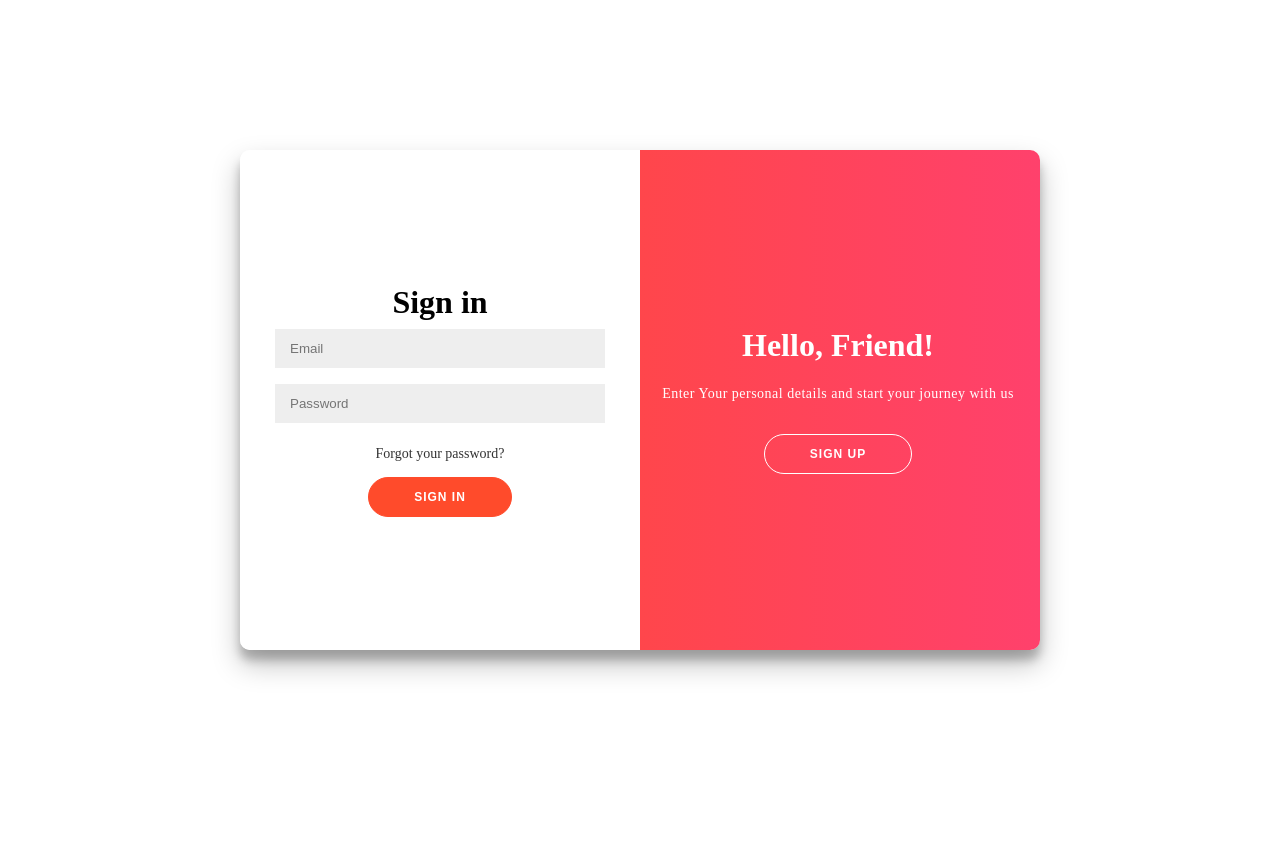
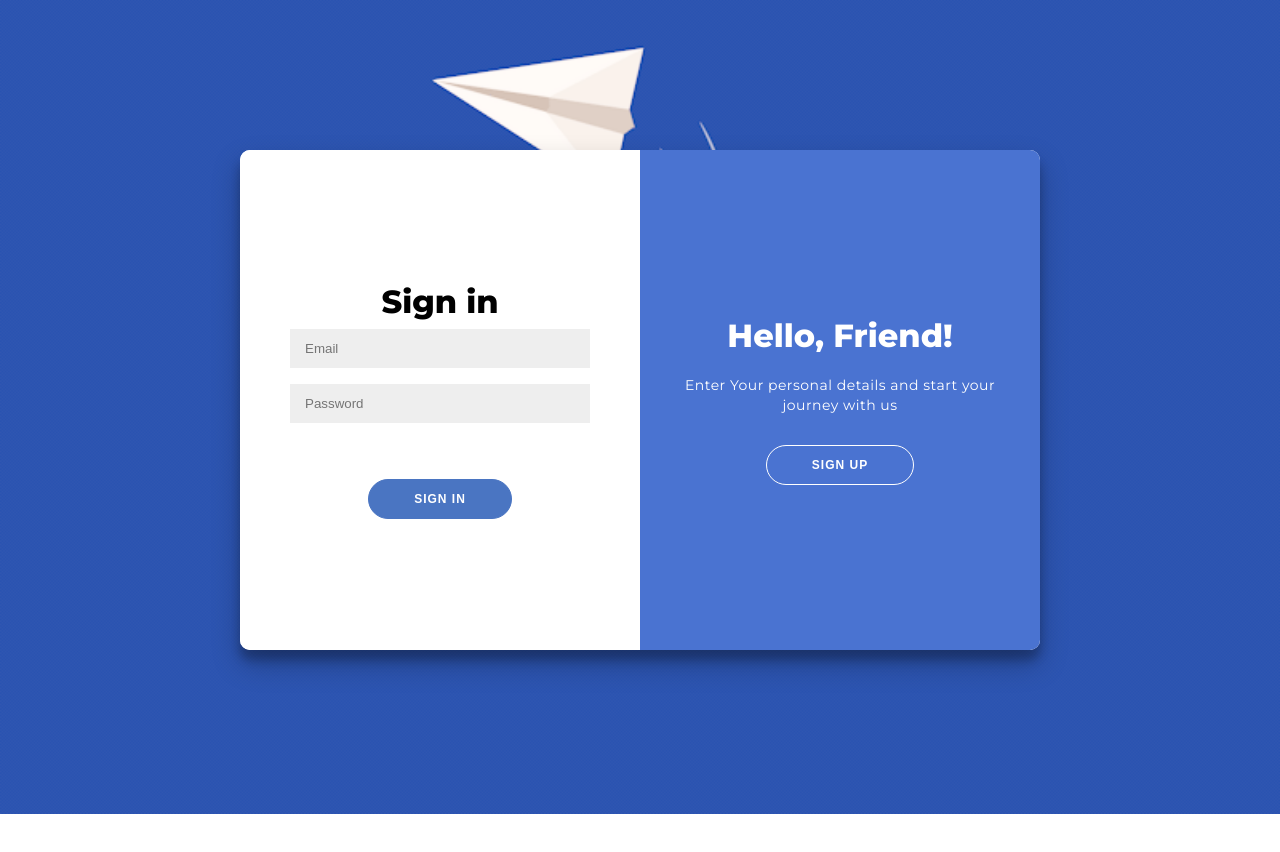
Before and after one commit to Pranay623/POWERPULSE, a React (Vite) app: page /sign in a window 1280 px wide. Shown: the top 852 px of the page. Before the commit the page ends 800 px from the top, so only its background shows below. Built offline with nearby package versions, Linux system fonts and the light colour scheme.

Commit message:
13/11/2024

```diff
--- a/src/components/Starter/Starter.css
+++ b/src/components/Starter/Starter.css
@@ -78,3 +78,80 @@
       transform: translateY(0);
     }
   }
+
+.button{
+    margin: 0;
+    padding: 0;
+    box-sizing: border-box;
+    font-family: 'Righteous',cursive;
+}
+
+a{
+    width: 200px;
+    padding: 20px 30px;
+    left: 43%;
+    margin-top: 12rem;
+    /* border: 1px solid olive; */
+    z-index: 1;
+    position: relative;
+    display: block;
+    text-decoration: none;
+    overflow: hidden;
+    border-radius: 28px;
+    box-shadow: -2px 2px 1px rgb(118,118,118);
+}
+
+a:hover .wave{
+    top: -100px;
+}
+
+a span{
+    position: relative;
+    z-index: 2;
+    color: white;
+    font-size: 15px;
+    letter-spacing: 8px;
+}
+
+a .wave{
+    width: 208px;
+    height: 280px;
+    background-color: #45d7ff;
+    box-shadow: inset 0 0 50px #12ccff;
+    position: absolute;
+    left: 0;
+    top: -80px;
+    transition: 0.4s;
+}
+
+a .wave::before, a .wave::after{
+    width: 200%;
+    height: 180%;
+    content: '';
+    position: absolute;
+    top: 5px;
+    left: 50%;
+    transform: translate(-50%,-75%);
+}
+
+a .wave::before{
+    border-radius: 45%;
+    background-color: rgba(20, 20, 20, 1);
+    animation: wave 5s linear infinite;
+}
+
+a .wave::after{
+    border-radius: 40%;
+    background-color: rgba(20, 20, 20, 0.5);
+    animation: wave 10s linear infinite;
+}
+
+@keyframes wave {
+    0% {
+        transform: translate(-50%,-75%) rotate(0deg);
+    }
+    100% {
+        transform: translate(-50%,-75%) rotate(360deg)
+    }
+
+}
--- a/src/components/Starter/Starter.jsx
+++ b/src/components/Starter/Starter.jsx
@@ -30,6 +30,13 @@ const Starter = () => {
           <img src={outf} className='bg-forest'></img>
 
         </div>
+        <div className='button'>
+          <a href='/sign'>
+            <span>LET'S GO</span>
+            <div className='wave'></div>
+          </a>
+        </div>
+
     </div>
   )
 }
--- a/src/components/signupin/component.jsx
+++ b/src/components/signupin/component.jsx
@@ -1,7 +1,7 @@
 import styled from 'styled-components';
 
 export const Container = styled.div`
-background-color: #fff;
+  background-color: #fff;
   border-radius: 10px;
   box-shadow: 0 14px 28px rgba(0, 0, 0, 0.25), 0 10px 10px rgba(0, 0, 0, 0.22);
   position: absolute;
@@ -34,7 +34,7 @@ export const SignUpContainer = styled.div`
 
 export const SignInContainer = styled.div`
 position: absolute;
-top: 0;
+top: rem;
 height: 100%;
 transition: all 0.6s ease-in-out;
 left: 0;
@@ -70,8 +70,8 @@ width: 100%;
 
 export const Button = styled.button`
    border-radius: 20px;
-   border: 1px solid #ff4b2b;
-   background-color: #ff4b2b;
+   border: 1px solid #4a75c2;
+   background-color: #4a75c2;
    color: #ffffff;
    font-size: 12px;
    font-weight: bold;
@@ -92,10 +92,11 @@ border-color: #ffffff;
 `;
 
 export const Anchor = styled.a`
-color: #333;
-font-size: 14px;
-text-decoration: none;
-margin: 15px 0;
+  color: #333;
+  font-size: 14px;
+  text-decoration: none;
+  margin-top: 1rem;
+  display: inline;
 `;
 export const OverlayContainer = styled.div`
 position: absolute;
@@ -111,9 +112,7 @@ ${props =>
 `;
 
 export const Overlay = styled.div`
-background: #ff416c;
-background: -webkit-linear-gradient(to right, #ff4b2b, #ff416c);
-background: linear-gradient(to right, #ff4b2b, #ff416c);
+background: #4a73d1;
 background-repeat: no-repeat;
 background-size: cover;
 background-position: 0 0;
@@ -143,13 +142,13 @@ export const OverlayPanel = styled.div`
 `;
 
 export const LeftOverlayPanel = styled(OverlayPanel)`
-  left: -38px;
+
   transform: translateX(-20%);
   ${props => props.signinIn !== true ? `transform: translateX(0);` : null}
 `;
 
 export const RightOverlayPanel = styled(OverlayPanel)`
-    right: -38px;
+    right: -0px;
     transform: translateX(0);
     ${props => props.signinIn !== true ? `transform: translateX(20%);` : null}
 `;
--- a/src/components/signupin/sign.css
+++ b/src/components/signupin/sign.css
@@ -2,15 +2,25 @@
 
 * {
   box-sizing: border-box;
+  margin: 0;
+  padding: 0;
+
 }
 
-body {
-  background: #f6f5f7;
+.body {
+  background-image: url('../signupin/assests/Paper plane.gif');
+  background-repeat: no-repeat;
+  background-size: cover;
+  background-position: center;
   display: flex;
   justify-content: center;
   align-items: center;
   flex-direction: column;
   font-family: "Montserrat", sans-serif;
-  height: 100vh;
-  margin: -20px 0 50px;
+  height: 102vh;
+  margin: -2px 0 50px;
 }
+
+.signin{
+  margin-top: 3rem;
+}
--- a/src/components/signupin/sign.jsx
+++ b/src/components/signupin/sign.jsx
@@ -1,9 +1,11 @@
 import { useState } from 'react';
 import * as Component from '../signupin/component.jsx';
+import '../signupin/sign.css'
 
 function SignInUpForm(){
   const [signin, toggle] = useState(true); // ensure `signin` is used consistently
   return(
+    <div className='body'>
     <Component.Container className='container'>
       <Component.SignUpContainer signinIn={signin}>
         <Component.Form>
@@ -20,8 +22,8 @@ function SignInUpForm(){
           <Component.Title>Sign in</Component.Title>
           <Component.Input type='email' placeholder='Email' />
           <Component.Input type='password' placeholder='Password' />
-          <Component.Anchor href='#'>Forgot your password?</Component.Anchor>
-          <Component.Button>Sign In</Component.Button>
+          <Component.Button className='signin'>Sign In</Component.Button>
+          {/* <Component.Anchor href='#'>Forgot your password?</Component.Anchor> */}
         </Component.Form>
       </Component.SignInContainer>
 
@@ -48,7 +50,7 @@ function SignInUpForm(){
           </Component.RightOverlayPanel>
         </Component.Overlay>
       </Component.OverlayContainer>
-    </Component.Container>
+    </Component.Container></div>
   )
 }
 
```
Also changed, not shown: src/components/signupin/assests/After Effects Peak 1.gif (added), src/components/signupin/assests/Paper plane.gif (added).
